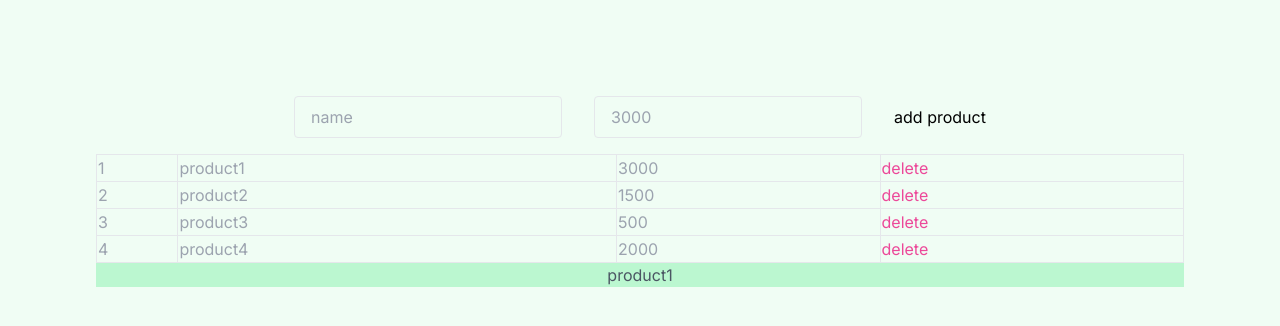
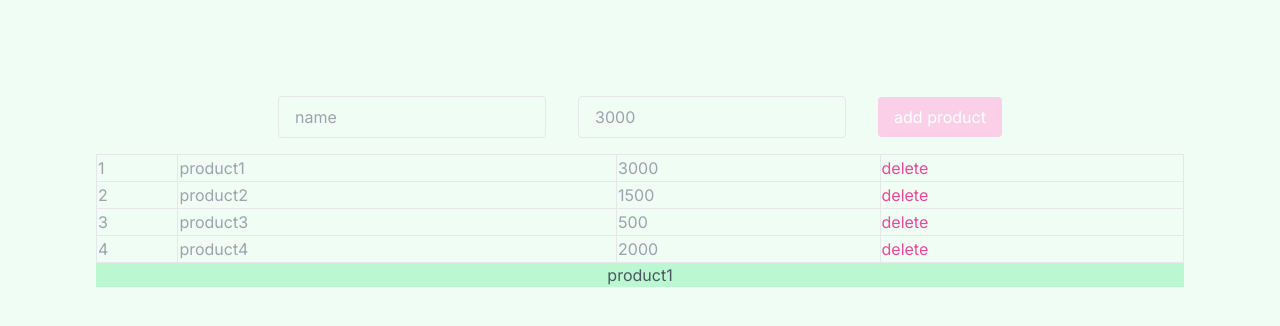
Before and after one commit to htimnak/HomeWorkNextJs, a Next.js app: page / in a window 1280 px wide. Shown: the top 326 px of the page. Built offline with nearby package versions, Linux system fonts and the light colour scheme.

Commit message:
add style to input submit

```diff
--- a/src/components/AddForm.tsx
+++ b/src/components/AddForm.tsx
@@ -5,7 +5,7 @@ export default function AddForm(props) {
        <form className={"mb-4"}>
            <input className={"border mr-8 rounded px-4  py-2 bg-transparent"} type={"text"} name={"name"} placeholder={"name"}/>
            <input className={"border mr-8 rounded px-4  py-2 bg-transparent"} type={"number"} name={"price"} placeholder={"3000"}/>
-           <input type={"submit"} value={"add product"}/>
+           <input className={"bg-pink-200 px-4 py-2 rounded text-white hover:shadow"} type={"submit"} value={"add product"}/>
        </form>
     );
 }
```
